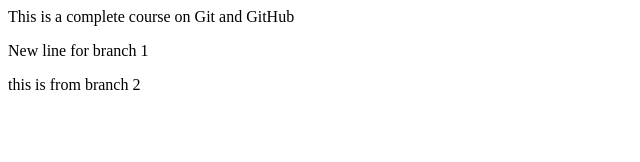
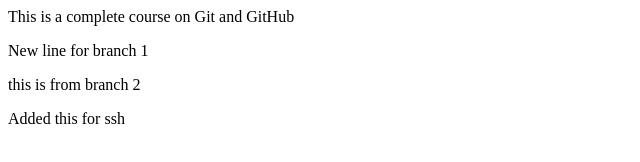
Before and after one commit to vaishnawisinha/ZohoRepo4, a plain HTML site: page index.html in a window 1280 px wide. Shown: the whole page, without its empty margins (0-640 px from the left). Drawn offline with Linux system fonts and the light colour scheme.

Commit message:
adding 3rd line for ssh demo

```diff
--- a/index.html
+++ b/index.html
@@ -4,6 +4,7 @@
     <p>This is a complete course on Git and GitHub</p>
     <p>New line for branch 1</p>
     <p>this is from branch 2</p>
+    <p>Added this for ssh</p>
 
 </body>
 </html>
```
